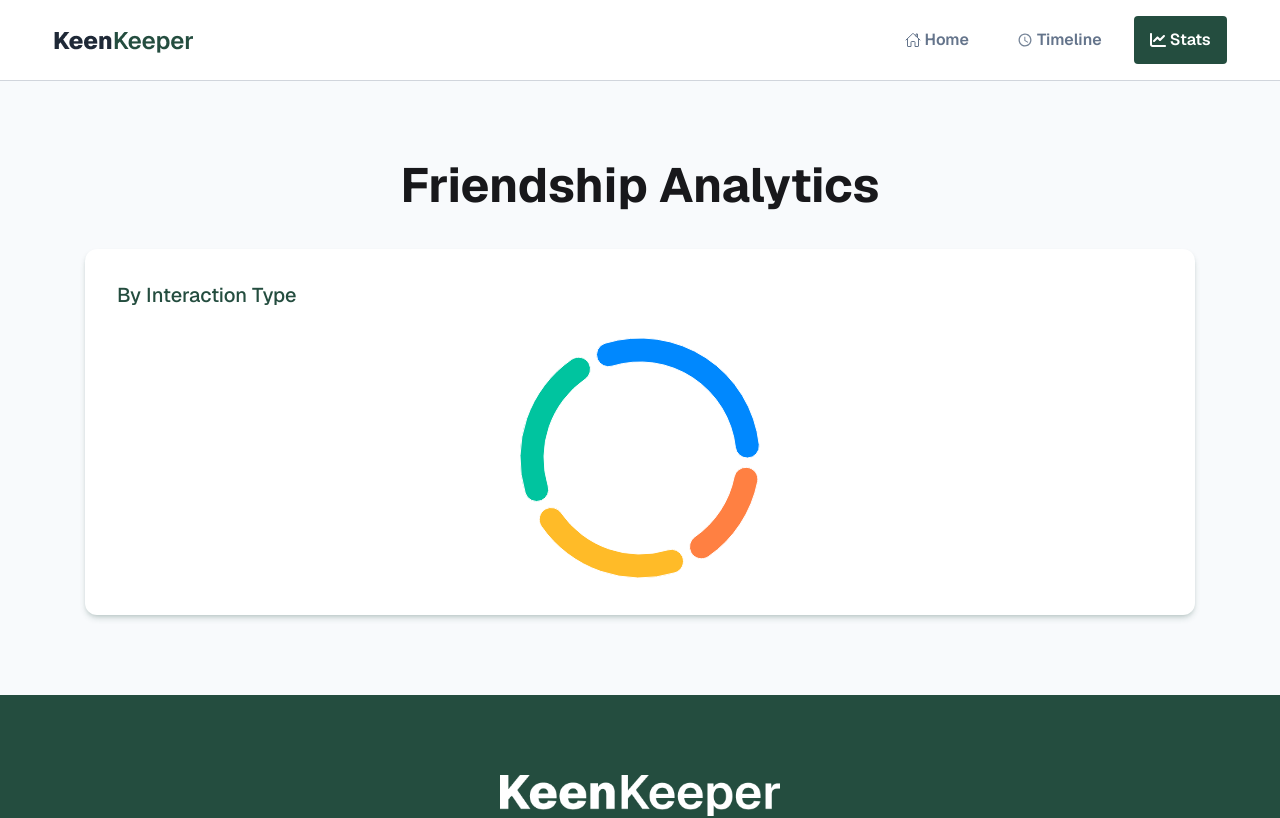
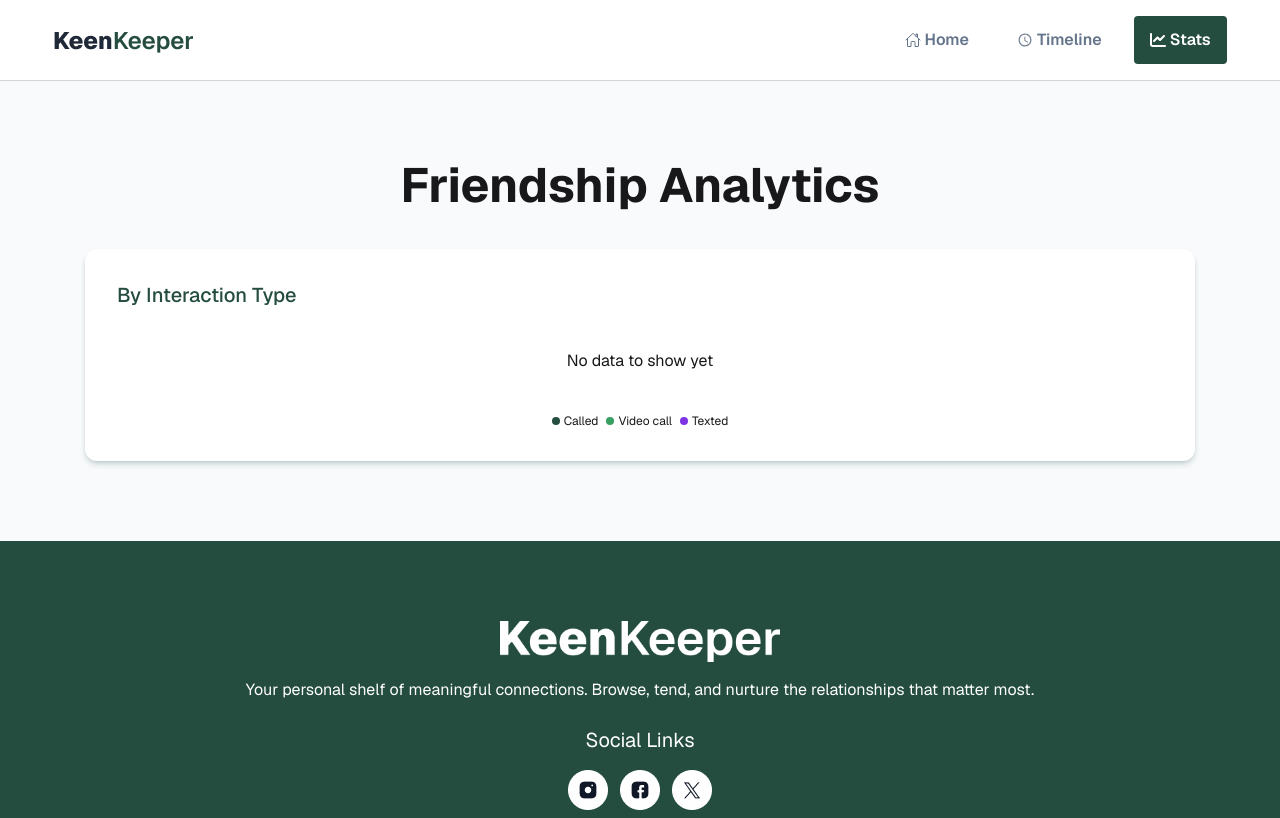
Before and after one commit to ratul-sardar/Programming-Hero-B13-A07, a React (Vite) app: page /stats in a window 1280 px wide. Shown: the top 818 px of the page. Built offline with nearby package versions, Linux system fonts and the light colour scheme.

Commit message:
added the pie chart and made it functional

```diff
--- a/src/components/ui/StatusPieChart/StatusPieChart.jsx
+++ b/src/components/ui/StatusPieChart/StatusPieChart.jsx
@@ -1,16 +1,36 @@
-import { Pie, PieChart } from "recharts";
+import { useContext } from "react";
+import { Line, Pie, PieChart, Tooltip } from "recharts";
+import TimelineContextProvider, {
+  TimelineContext,
+} from "../../../context/TimelineContext";
 
-// #region Sample data
+// #endregion
+export default function StatusPieChart({
+  isAnimationActive = true,
+  defaultIndex,
+}) {
+  const timelineData = useContext(TimelineContext);
+  const [timeLine] = timelineData;
+  const isNotZero = timeLine.length;
+
+  const called = timeLine.filter((item) => item.interaction === "Called");
+  const videoCall = timeLine.filter(
+    (item) => item.interaction === "Video call",
+  );
+  const texted = timeLine.filter((item) => item.interaction === "Texted");
+
+  console.log(timeLine);
+
+  // Data to feed the chart
   const data = [
-  { name: "Group A", value: 400, fill: "#0088FE" },
-  { name: "Group B", value: 300, fill: "#00C49F" },
-  { name: "Group C", value: 300, fill: "#FFBB28" },
-  { name: "Group D", value: 200, fill: "#FF8042" },
+    { name: "Called", value: called.length, fill: "#244D3F" },
+    { name: "Video call", value: videoCall.length, fill: "#37A163" },
+    { name: "Texted", value: texted.length, fill: "#7E35E1" },
   ];
 
-// #endregion
-export default function StatusPieChart({ isAnimationActive = true }) {
   return (
+    <>
+      {isNotZero ? (
         <PieChart
           style={{
             width: "100%",
@@ -33,6 +53,11 @@ export default function StatusPieChart({ isAnimationActive = true }) {
             dataKey="value"
             isAnimationActive={isAnimationActive}
           />
+          <Tooltip defaultIndex={defaultIndex} />
         </PieChart>
+      ) : (
+        <p className="text-center py-4">No data to show yet</p>
+      )}
+    </>
   );
 }
--- a/src/components/ui/TimelineCard/TimelineCard.jsx
+++ b/src/components/ui/TimelineCard/TimelineCard.jsx
@@ -1,4 +1,4 @@
-import call from "../../../assets/call.png";
+import called from "../../../assets/call.png";
 import video from "../../../assets/video.png";
 import text from "../../../assets/text.png";
 
@@ -11,8 +11,8 @@ export default function TimelineCard({ data }) {
         src={
           interaction === "Video call"
             ? video
-            : interaction === "Call"
-              ? call
+            : interaction === "Called"
+              ? called
               : text
         }
         alt="card icon"
--- a/src/pages/Stats.jsx
+++ b/src/pages/Stats.jsx
@@ -11,6 +11,22 @@ export default function Stats() {
             By Interaction Type
           </p>
           <StatusPieChart />
+          <div className="w-full flex items-center justify-center gap-2">
+            <div className="flex gap-1 items-center">
+              <div className="rounded-full w-2 h-2 bg-[#244D3F] text-xs"></div>
+              <p className="text-xs">Called</p>
+            </div>
+
+            <div className="flex gap-1 items-center">
+              <div className="rounded-full w-2 h-2 bg-[#37A163] text-xs"></div>
+              <p className="text-xs">Video call</p>
+            </div>
+
+            <div className="flex gap-1 items-center">
+              <div className="rounded-full w-2 h-2 bg-[#7E35E1] text-xs"></div>
+              <p className="text-xs">Texted</p>
+            </div>
+          </div>
         </div>
       </div>
     </section>
```
Lines whose indentation alone changed are shown as unchanged.
